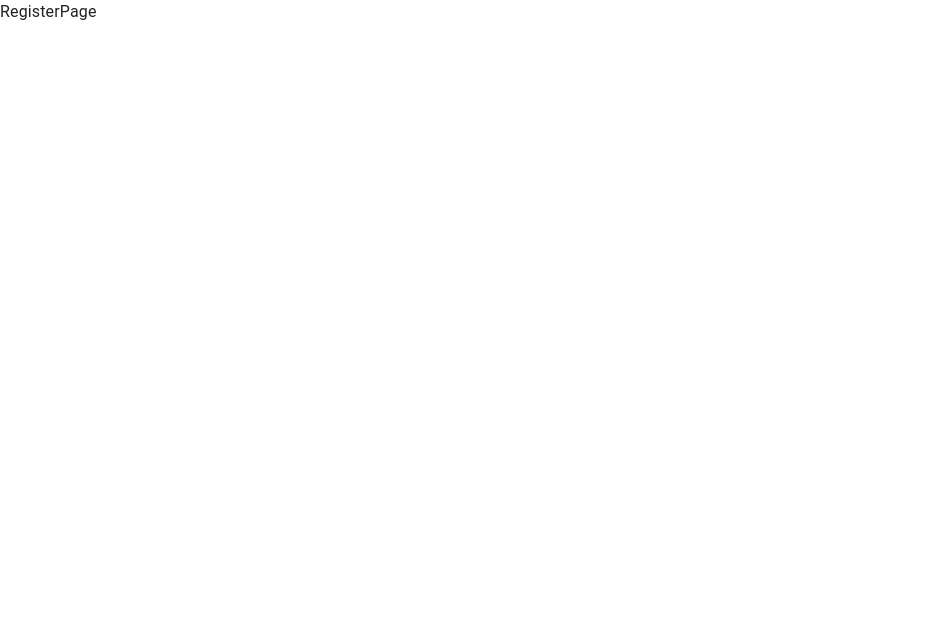
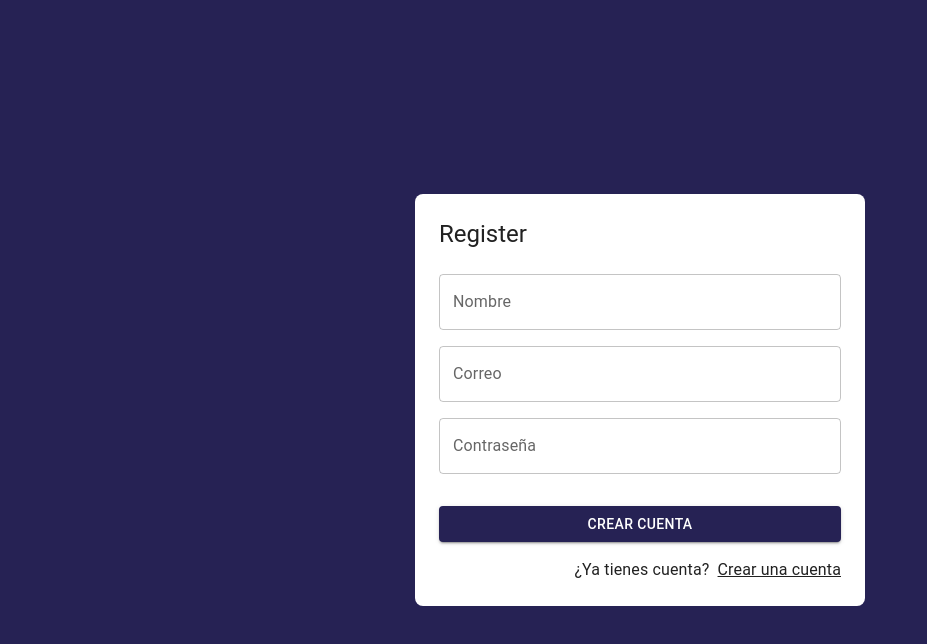
Before and after one commit to christianmoraless/JournalApp, a React (Vite) app: page /auth/register in a window 1280 px wide. Shown: the top 644 px of the page, without its empty margins (0-927 px from the left). Built offline with nearby package versions, Linux system fonts and the light colour scheme.

Commit message:
feat:creting form to register

```diff
--- /dev/null
+++ b/src/auth/layout/AuthLayout.jsx
@@ -0,0 +1,30 @@
+import { Grid, Typography } from "@mui/material";
+import React from "react";
+
+export const AuthLayout = ({ children, title = "" }) => {
+  return (
+    <Grid
+      container
+      spacing={0}
+      direction="column"
+      alignItems="center"
+      justifyContent="center"
+      sx={{ minHeight: "100vh", backgroundColor: "primary.main", padding: 4 }}>
+      <Grid
+        item
+        className="box-shadow"
+        xs={3}
+        sx={{
+          background: "white",
+          padding: 3,
+          borderRadius: 2,
+          width: { sm: 450 },
+        }}>
+        <Typography variant="h5" sx={{ mb: 1 }}>
+          {title}
+        </Typography>
+        {children}
+      </Grid>
+    </Grid>
+  );
+};
--- a/src/auth/pages/LoginPage.jsx
+++ b/src/auth/pages/LoginPage.jsx
@@ -1,21 +1,11 @@
 import { Google } from "@mui/icons-material";
 import { Button, Grid, Link, TextField, Typography } from "@mui/material";
 import { Link as RouterLink } from "react-router-dom";
+import { AuthLayout } from "../layout/AuthLayout";
 
 export const LoginPage = () => {
   return (
-    <Grid
-      container
-      spacing={0}
-      direction="column"
-      alignItems="center"
-      justifyContent="center"
-      sx={{ minHeight: "100vh", backgroundColor: "primary.main", padding: 4 }}>
-      <Grid item className="box-shadow">
-        <Typography variant="h5" sx={{ mb: 1 }}>
-          Login
-        </Typography>
-
+    <AuthLayout title="Login">
       <form>
         <Grid container>
           <Grid item xs={12} sx={{ mt: 2 }}>
@@ -56,7 +46,6 @@
           </Grid>
         </Grid>
       </form>
-      </Grid>
-    </Grid>
+    </AuthLayout>
   );
 };
--- a/src/auth/pages/RegisterPage.jsx
+++ b/src/auth/pages/RegisterPage.jsx
@@ -1,3 +1,53 @@
+import { Google } from "@mui/icons-material";
+import { Button, Grid, Link, TextField, Typography } from "@mui/material";
+import { AuthLayout } from "../layout/AuthLayout";
+import { Link as RouterLink } from "react-router-dom";
 export const RegisterPage = () => {
-  return <div>RegisterPage</div>;
+  return (
+    <AuthLayout title="Register">
+      <form>
+        <Grid container>
+          <Grid item xs={12} sx={{ mt: 2 }}>
+            <TextField
+              label="Nombre"
+              type="text"
+              placeholder="Nombre"
+              fullWidth
+            />
+          </Grid>
+          <Grid item xs={12} sx={{ mt: 2 }}>
+            <TextField
+              label="Correo"
+              type="email"
+              placeholder="Correo"
+              fullWidth
+            />
+          </Grid>
+          <Grid item xs={12} sx={{ mt: 2 }}>
+            <TextField
+              label="Contraseña"
+              type="password"
+              placeholder="Contraseña"
+              fullWidth
+            />
+          </Grid>
+
+          <Grid container spacing={2} sx={{ mb: 2, mt: 2 }}>
+            <Grid item xs={12}>
+              <Button variant="contained" fullWidth>
+                Crear Cuenta
+              </Button>
+            </Grid>
+          </Grid>
+
+          <Grid container direction="row" justifyContent="end">
+            <Typography sx={{ mr: 1 }}>¿Ya tienes cuenta?</Typography>
+            <Link component={RouterLink} color="inherit" to="/auth/login">
+              Crear una cuenta
+            </Link>
+          </Grid>
+        </Grid>
+      </form>
+    </AuthLayout>
+  );
 };
```
Lines whose indentation alone changed are shown as unchanged.
